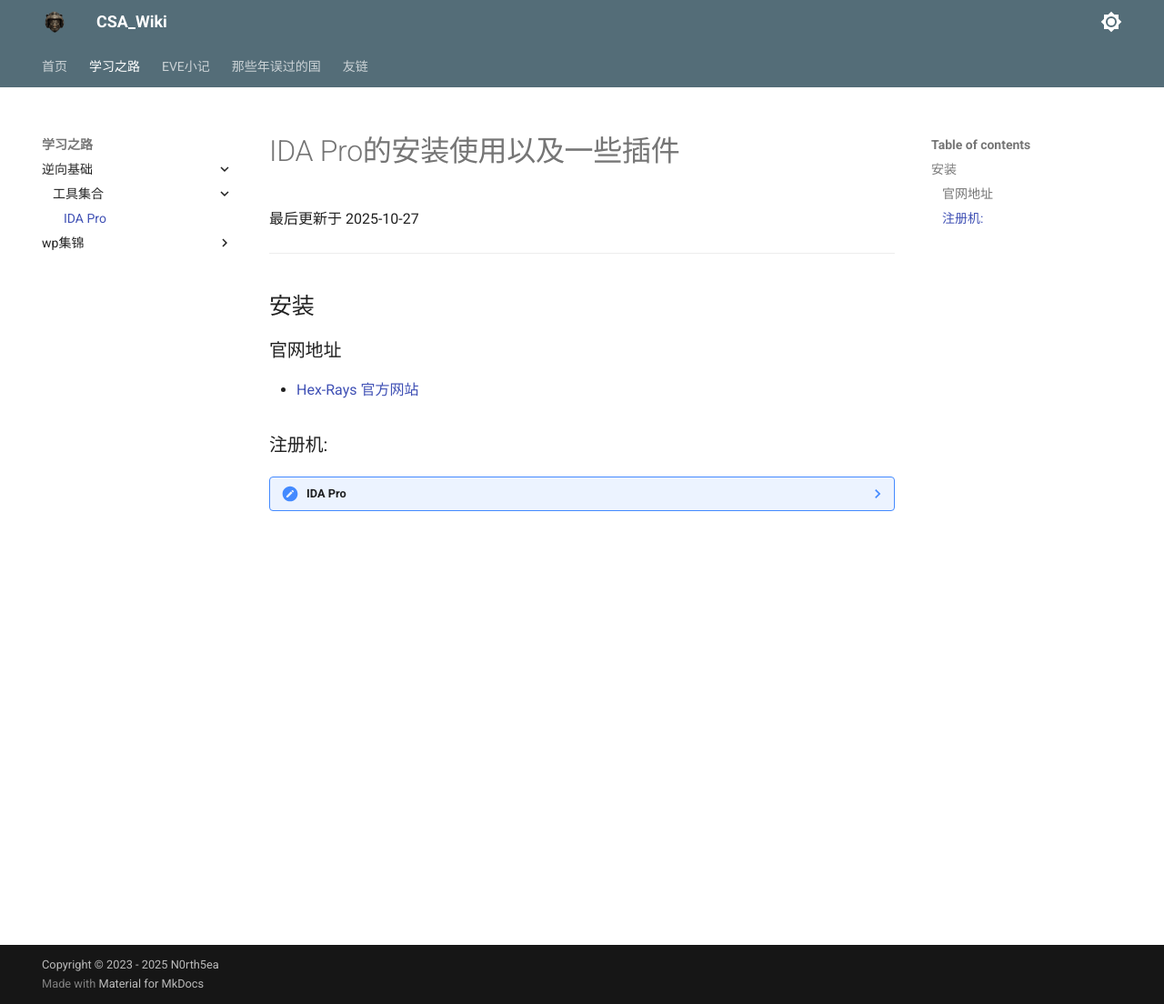
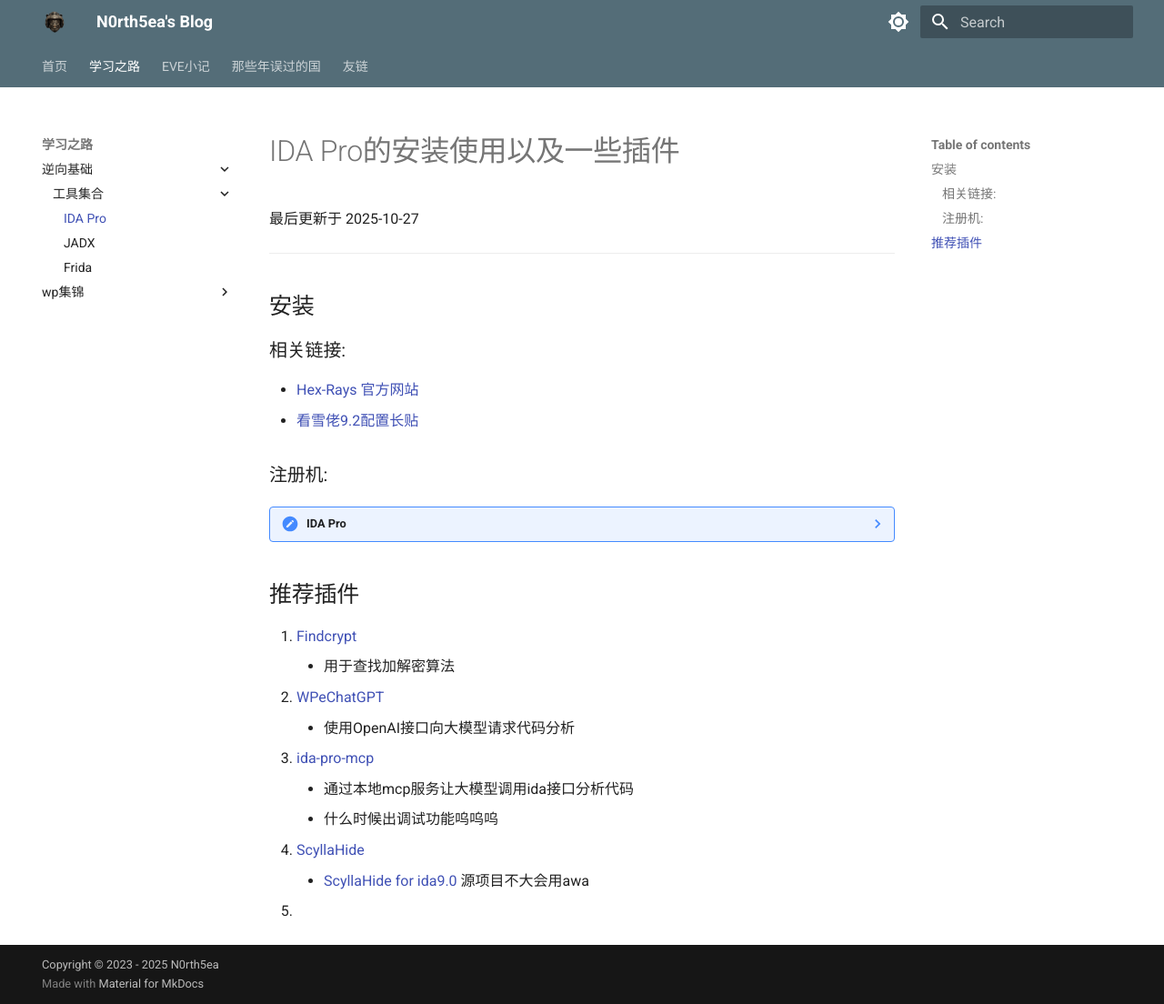
Before and after one commit to BHBNSN/BHBNSN.github.io, an MkDocs documentation site: the page built from docs/study/reverse/tools/ida_pro.md, in a window 1280 px wide and 1104 px high. Shown: the whole window at 91% size. Built offline with MkDocs 1.6.1 and Material for MkDocs 9.7.7, drawn with Linux system fonts in a browser that asks for light colours.

Commit message:
update documentation: add links and new sections for IDA Pro, JADX, and Frida

````diff
--- a/docs/study/reverse/tools/ida_pro.md
+++ b/docs/study/reverse/tools/ida_pro.md
@@ -6,8 +6,9 @@
 
 ## 安装
 
-### 官网地址
+### 相关链接:
 - [Hex-Rays 官方网站](https://www.hex-rays.com/)
+- [看雪佬9.2配置长贴](https://bbs.kanxue.com/thread-285604-1.htm#msg_header_h2_6)
 
 ### 注册机:
 
@@ -16,3 +17,15 @@
         ```python
         {% include "study/reverse/tools/IDA Pro 9.2 KG.py" %}
         ```
+
+## 推荐插件
+1. [Findcrypt](https://github.com/polymorf/findcrypt-yara)
+    - 用于查找加解密算法
+2. [WPeChatGPT](https://github.com/WPeace-HcH/WPeChatGPT)
+    - 使用OpenAI接口向大模型请求代码分析
+3. [ida-pro-mcp](https://github.com/mrexodia/ida-pro-mcp)
+    - 通过本地mcp服务让大模型调用ida接口分析代码
+    - 什么时候出调试功能呜呜呜
+4. [ScyllaHide](https://bitbucket.org/NtQuery/scyllahide/src/master/)
+    - [ScyllaHide for ida9.0](https://github.com/TKazer/ScyllaHide-For-IDA9.0RC/) 源项目不大会用awa
+5.
--- a/mkdocs.yml
+++ b/mkdocs.yml
@@ -1,4 +1,4 @@
-site_name: CSA_Wiki
+site_name: N0rth5ea's Blog
 copyright: Copyright &copy; 2023 - 2025 N0rth5ea
 site_description: 涅伽尔该清灰了
 site_author: N0rth5ea
@@ -44,6 +44,9 @@
   - tables
   - pymdownx.tabbed:
       alternate_style: true
+plugins:
+  - include-markdown
+  - search
 # 导航栏配置
 nav:
   - 首页: index.md
@@ -51,6 +54,8 @@
       - 逆向基础:
           - 工具集合:
               - IDA Pro: study/reverse/tools/ida_pro.md
+              - JADX: study/reverse/tools/JADX.md
+              - Frida: study/reverse/tools/frida.md
       - wp集锦:
           - 2025-10:
               - 强网杯2025: study/wp/2025-10/qwb_2025.md
@@ -60,5 +65,3 @@
       - MC整合包:
           - 龙之冒险新征程: games/mc/dragon_adventure_new.md
   - 友链: friends.md
-plugins:
-  - include-markdown
````
Also changed, not shown: docs/friends.md (+2 -0 lines), docs/study/reverse/tools/JADX.md (added, +15 -0 lines), docs/study/reverse/tools/frida.md (added, +28 -0 lines).
